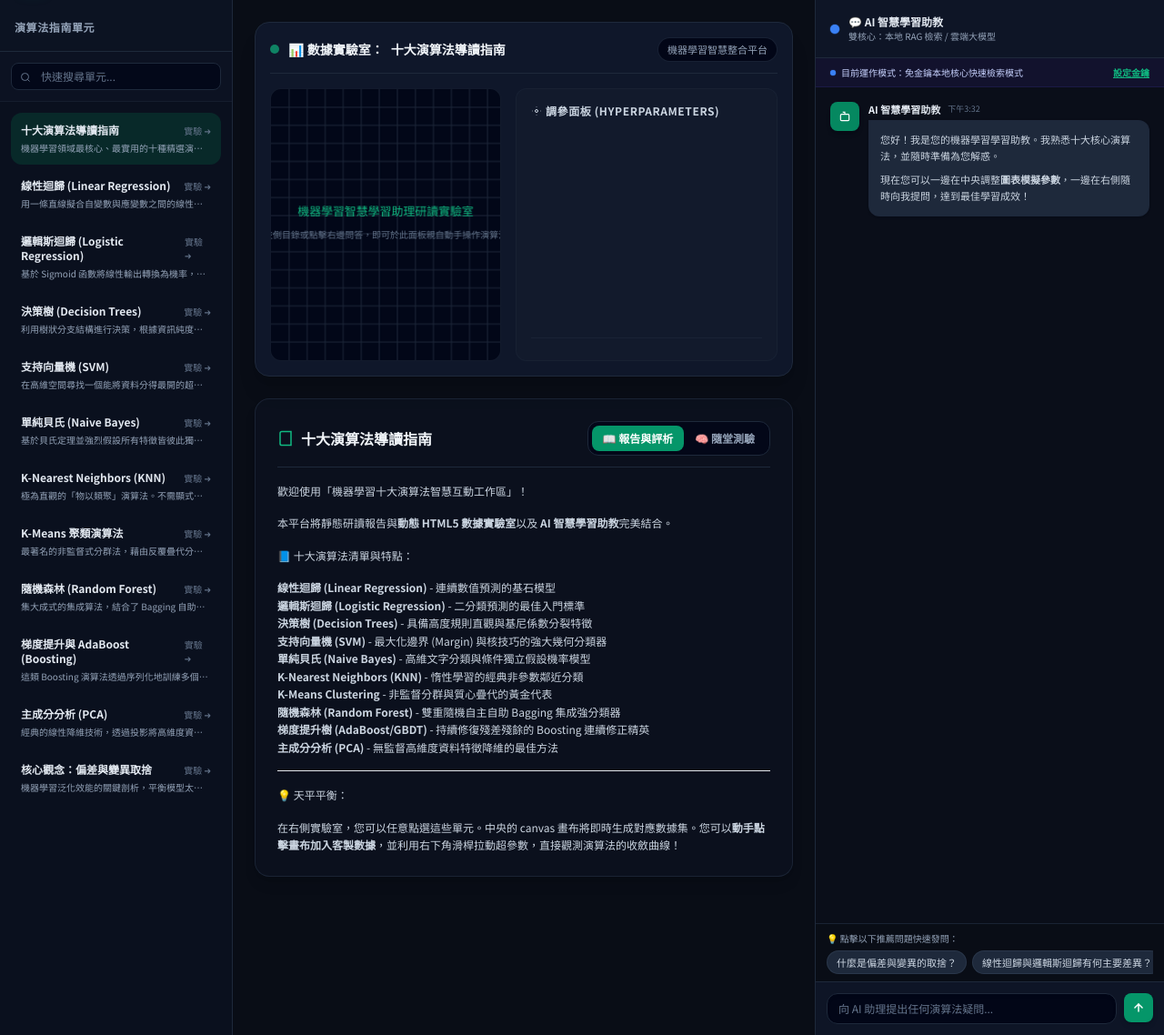
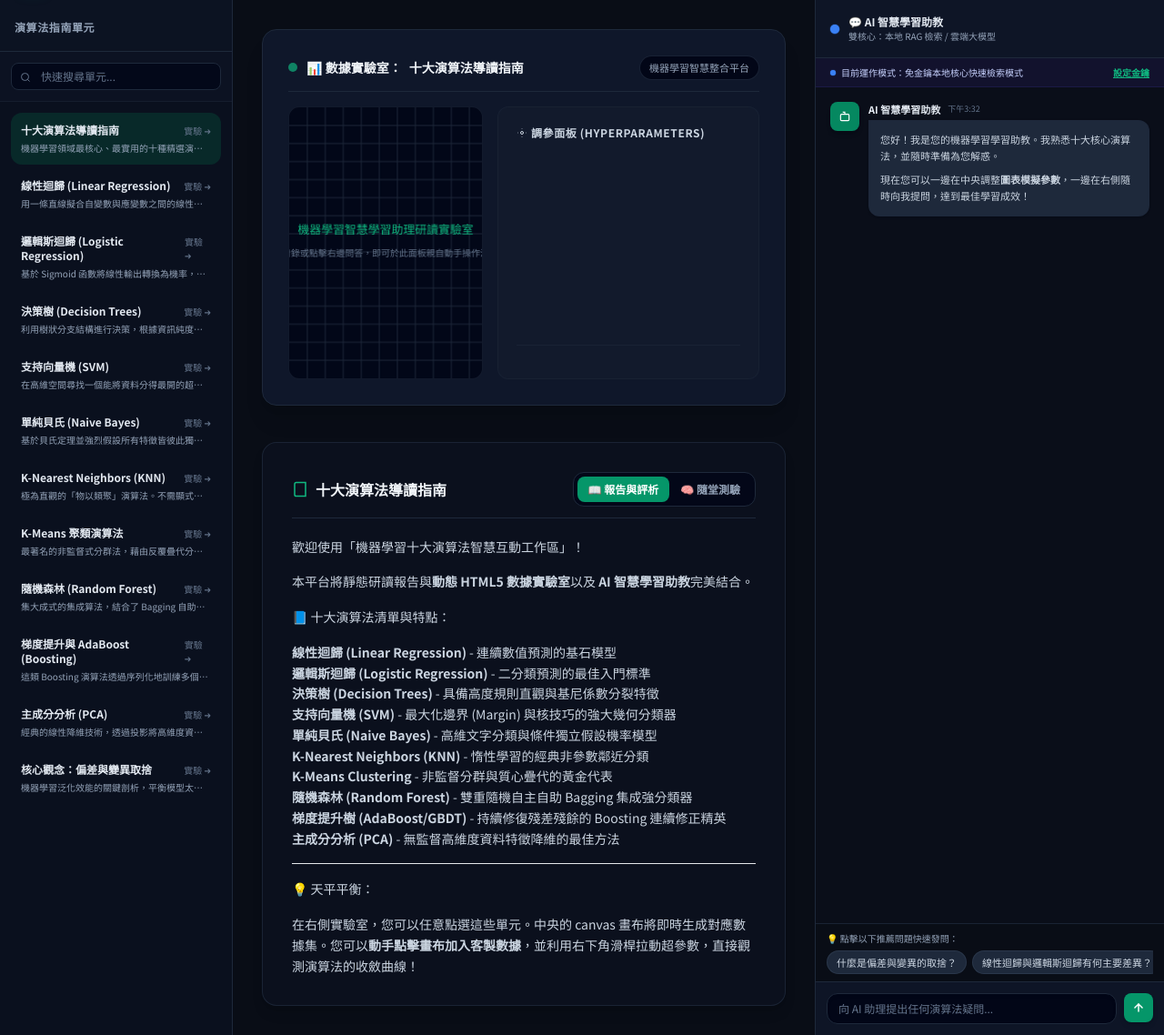
Before and after one commit to jimm1218/ML_Algorithms_introduce, a Flask app: template templates/index.html in a window 1280 px wide. Shown: the part 65-1203 px from the top of the page at 91% size. Run offline with Flask 3, Linux system fonts and the light colour scheme; the template is opened without the code that fills it, so the values that code supplies are empty; some libraries are stand-ins or nearby versions.

Commit message:
Update index.html

```diff
--- a/templates/index.html
+++ b/templates/index.html
@@ -154,10 +154,10 @@
     </aside>
 
     <!-- 2. CENTER PANEL: Unified Scrollable Handbook & Interactive Simulator -->
-    <div id="center-pane" class="flex-1 overflow-y-auto custom-scrollbar p-4 lg:p-6 space-y-6 min-w-0">
+    <div id="center-pane" class="flex-1 overflow-y-auto custom-scrollbar p-4 lg:p-8 space-y-10 min-w-0">
 
       <!-- CARD 1: Interactive Simulator Pane -->
-      <section id="pane-simulator" class="bg-bgdark-900 border border-slate-800 rounded-2xl p-4 shadow-xl flex flex-col flex-shrink-0">
+      <section id="pane-simulator" class="bg-bgdark-900 border border-slate-800 rounded-2xl p-5 lg:p-7 shadow-xl flex flex-col flex-shrink-0">
 
         <!-- Top Title -->
         <div class="flex flex-col sm:flex-row sm:items-center justify-between pb-3 border-b border-slate-800 mb-4 gap-2">
@@ -180,7 +180,7 @@
           </div>
 
           <!-- Param Controls Panel -->
-          <div class="w-full xl:w-72 flex flex-col justify-between bg-bgdark-800/20 border border-slate-800/50 p-4 rounded-xl space-y-4 flex-shrink-0">
+          <div class="w-full xl:w-72 flex flex-col justify-between bg-bgdark-800/20 border border-slate-800/50 p-5 rounded-xl space-y-5 flex-shrink-0">
             <div>
               <h4 class="text-xs font-bold text-slate-300 uppercase tracking-wider mb-3 flex items-center gap-1">
                 <svg xmlns="http://www.w3.org/2000/svg" width="12" height="12" viewBox="0 0 24 24" fill="none" stroke="currentColor" stroke-width="2"><circle cx="12" cy="12" r="3"/><path d="M3 12h1m16 0h1M12 3v1m0 16v1"/></svg>
@@ -192,8 +192,8 @@
             </div>
 
             <!-- Action buttons -->
-            <div class="pt-2 border-t border-slate-800/60 flex items-center gap-2">
-              <button id="sim-reset-btn" class="flex-1 py-1.5 bg-slate-800 hover:bg-slate-700 active:bg-slate-900 text-slate-300 hover:text-white rounded-lg text-xs font-medium transition-colors">
+            <div class="pt-4 border-t border-slate-800/60 flex items-center gap-2">
+              <button id="sim-reset-btn" class="flex-1 py-2 bg-slate-800 hover:bg-slate-700 active:bg-slate-900 text-slate-300 hover:text-white rounded-lg text-xs font-medium transition-colors">
                 重置數據
               </button>
               <button id="sim-action-btn" class="flex-1 py-1.5 bg-brand-600 hover:bg-brand-500 active:bg-brand-700 text-white rounded-lg text-xs font-semibold transition-colors hidden">
@@ -205,7 +205,7 @@
       </section>
 
       <!-- CARD 2: Handbook Text & Quiz Report -->
-      <section id="pane-manual" class="bg-bgdark-900/40 border border-slate-800/80 rounded-2xl p-5 lg:p-6 shadow-lg space-y-4 flex-shrink-0">
+      <section id="pane-manual" class="bg-bgdark-900/40 border border-slate-800/80 rounded-2xl p-6 lg:p-8 shadow-lg space-y-5 flex-shrink-0">
 
         <!-- Header with Sub-tabs Switcher -->
         <div class="flex flex-col sm:flex-row sm:items-center justify-between pb-3 border-b border-slate-800 gap-3">
@@ -221,7 +221,7 @@
         </div>
 
         <!-- Handbook Content Container -->
-        <div id="report-content" class="prose prose-invert max-w-none text-xs leading-relaxed text-slate-300 space-y-4">
+        <div id="report-content" class="prose prose-invert max-w-none text-sm leading-relaxed text-slate-300 space-y-4">
           <!-- Handled dynamically -->
         </div>
 
@@ -1273,7 +1273,8 @@ $$Error = Bias^2 + Variance + Irreducible Error$$
         regions.forEach(r => {
           ctx.fillStyle = r.pred === 0 ? 'rgba(239, 68, 68, 0.15)' : 'rgba(59, 130, 246, 0.15)';
           ctx.fillRect(r.xMin, r.yMin, r.xMax - r.xMin, r.yMax - r.yMin);
-          ctx.strokeStyle = 'rgba(255,255,255,0.05)';
+          ctx.strokeStyle = 'rgba(148, 163, 184, 0.5)'; // slate-400 with 50% opacity
+          ctx.lineWidth = 1.5;
           ctx.strokeRect(r.xMin, r.yMin, r.xMax - r.xMin, r.yMax - r.yMin);
         });
 
@@ -2941,6 +2942,15 @@ ${JSON.stringify(localKnowledgeBase.map(it => ({title: it.title, keywords: it.ke
       setupModalListeners();
       setupLayoutToggles();
 
+      // Bind Reset Button for Simulator
+      const resetBtn = document.getElementById('sim-reset-btn');
+      if (resetBtn) {
+        resetBtn.addEventListener('click', () => {
+          // 重新載入目前的演算法，自動重置數據點、滑桿參數並重繪圖表
+          selectManualItem(activeAlgorithmId);
+        });
+      }
+
       // Default to "all_intro" and trigger render
       selectManualItem('all_intro');
 
```
